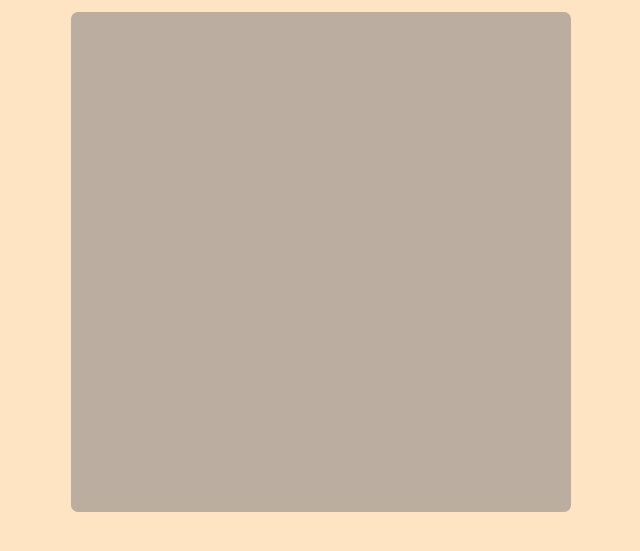
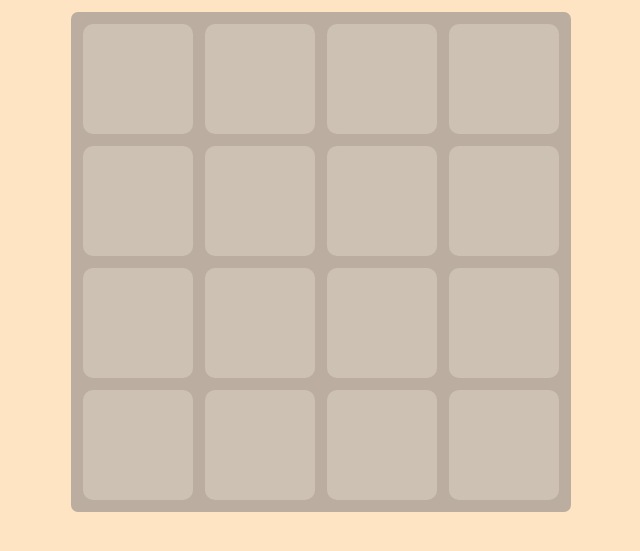
Before and after one commit to NathanBailie/2048-Game, a website built with webpack: page src/index.html in a window 1280 px wide. Shown: the part 143-694 px from the top of the page, without its empty margins (319-959 px from the left). Built offline with nearby package versions, Linux system fonts and the light colour scheme.

Commit message:
draw the board

```diff
--- a/src/js/modules/main.js
+++ b/src/js/modules/main.js
@@ -1,5 +1,8 @@
 import BasicSettings from './BasicSettings.js';
 import CellDrawing from './CellDrawing.js'
+
+let canvas = document.querySelector('canvas');
+let ctx = canvas.getContext('2d');
 
 let cellDrawing = new CellDrawing();
 let toDrawTheCell = cellDrawing.toDrawTheCell;
@@ -13,26 +16,44 @@ let speed = basicSettings.speed;
 
 let data = [
 	// first row
-	createCellObject(space, space, 0),  // 0
-	createCellObject(cellSize + space * 2, space, 0), //1
-	createCellObject(cellSize * 2 + space * 3, space, 0), //2
-	createCellObject(cellSize * 3 + space * 4, space, 0), //3
+	createCellObject(space, space, 0),
+	createCellObject(cellSize + space * 2, space, 0),
+	createCellObject(cellSize * 2 + space * 3, space, 0),
+	createCellObject(cellSize * 3 + space * 4, space, 0),
 	// second row
-	createCellObject(space, cellSize + space * 2, 2), //4
-	createCellObject(cellSize + space * 2, cellSize + space * 2, 0), //5
-	createCellObject(cellSize * 2 + space * 3, cellSize + space * 2, 0), //6
-	createCellObject(cellSize * 3 + space * 4, cellSize + space * 2, 0), //7
+	createCellObject(space, cellSize + space * 2, 0),
+	createCellObject(cellSize + space * 2, cellSize + space * 2, 0),
+	createCellObject(cellSize * 2 + space * 3, cellSize + space * 2, 0),
+	createCellObject(cellSize * 3 + space * 4, cellSize + space * 2, 0),
 	// third row
-	createCellObject(space, cellSize * 2 + space * 3, 0), //8
-	createCellObject(cellSize + space * 2, cellSize * 2 + space * 3, 0), //9
-	createCellObject(cellSize * 2 + space * 3, cellSize * 2 + space * 3, 0), //10
-	createCellObject(cellSize * 3 + space * 4, cellSize * 2 + space * 3, 0), //11
+	createCellObject(space, cellSize * 2 + space * 3, 0),
+	createCellObject(cellSize + space * 2, cellSize * 2 + space * 3, 0),
+	createCellObject(cellSize * 2 + space * 3, cellSize * 2 + space * 3, 0),
+	createCellObject(cellSize * 3 + space * 4, cellSize * 2 + space * 3, 0),
 	// fourth row
-	createCellObject(space, cellSize * 3 + space * 4, 0), //12
-	createCellObject(cellSize + space * 2, cellSize * 3 + space * 4, 0), //13
-	createCellObject(cellSize * 2 + space * 3, cellSize * 3 + space * 4, 0), //14
-	createCellObject(cellSize * 3 + space * 4, cellSize * 3 + space * 4, 0), //15
+	createCellObject(space, cellSize * 3 + space * 4, 0),
+	createCellObject(cellSize + space * 2, cellSize * 3 + space * 4, 0),
+	createCellObject(cellSize * 2 + space * 3, cellSize * 3 + space * 4, 0),
+	createCellObject(cellSize * 3 + space * 4, cellSize * 3 + space * 4, 0),
 ];
+
+data[0].num = 0; // 0
+data[1].num = 0; // 1
+data[2].num = 0; // 2
+data[3].num = 0; // 3
+data[4].num = 0; // 4
+data[5].num = 0; // 5
+data[6].num = 0; // 6
+data[7].num = 0; // 7
+data[8].num = 0; // 8
+data[9].num = 0; // 9
+data[10].num = 0; // 10
+data[11].num = 0; // 11
+data[12].num = 0; // 12
+data[13].num = 0; // 13
+data[14].num = 0; // 14
+data[15].num = 0; // 15
+
 
 function createCellObject(x, y, num) {
 	return {
@@ -42,3 +63,11 @@ function createCellObject(x, y, num) {
 		merged: false,
 	};
 };
+
+toDrawTheBoard();
+
+function toDrawTheBoard() {
+	for (let elem of data) {
+		toDrawTheCell(elem, ctx);
+	};
+};
```
Also changed, not shown: dist/index.html, 2 other files.
